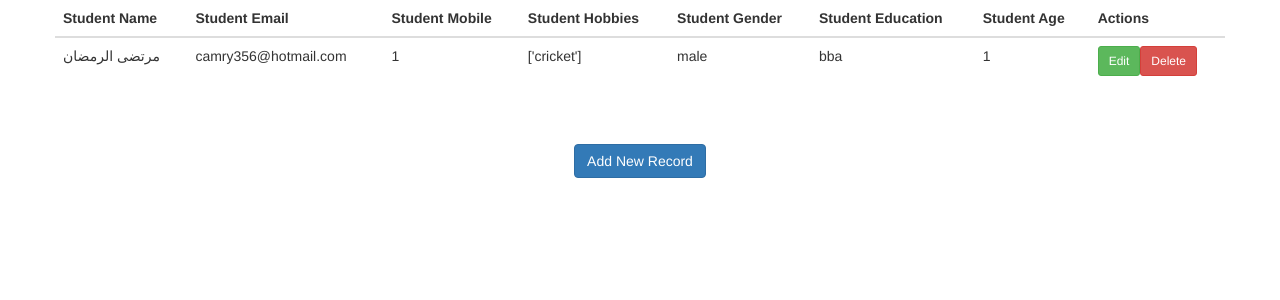
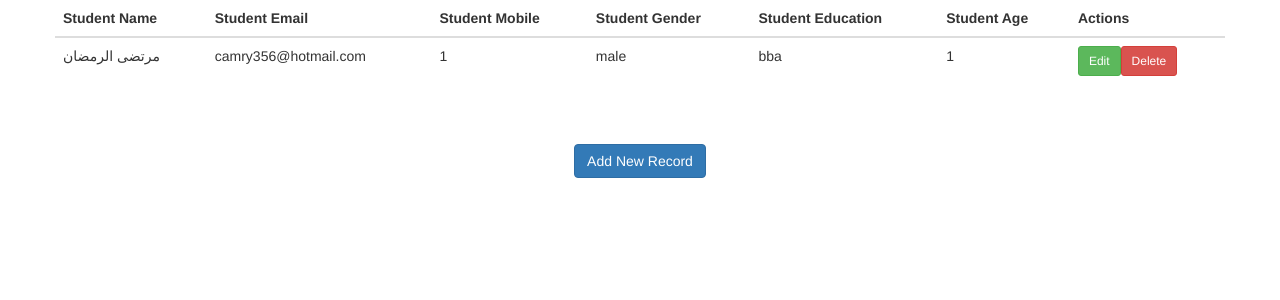
Before and after one commit to alramama/CRUD, a Django app: page / in a window 1280 px wide. Shown: the top 300 px of the page. Run offline with Django 4.2, Linux system fonts and the light colour scheme; data comes from the database, SQL or seed files in the repository; some libraries are stand-ins or nearby versions.

Commit message:
Update index.html

```diff
--- a/CRUD/student/templates/index.html
+++ b/CRUD/student/templates/index.html
@@ -22,7 +22,6 @@
                         <th>Student Name</th>
                         <th>Student Email</th>
                         <th>Student Mobile</th>
-                        <th>Student Hobbies</th>
                         <th>Student Gender</th>
                         <th>Student Education</th>
                         <th>Student Age</th>
@@ -35,7 +34,6 @@
                         <td>{{ value.name }}</td>
                         <td>{{ value.email }}</td>
                         <td>{{ value.number }}</td>
-                        <td>{{ value.hobbies }}</td>
                         <td>{{ value.gender }}</td>
                         <td>{{ value.education }}</td>
                         <td>{{ value.age }}</td>
```
